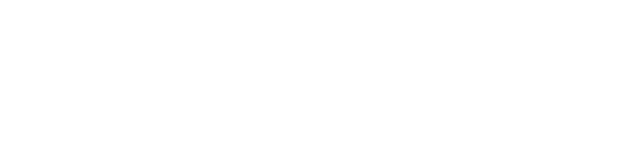
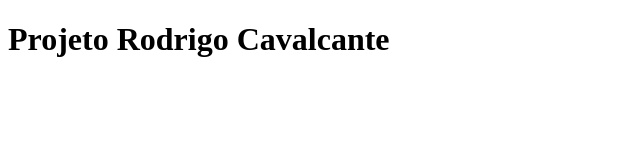
Before and after one commit to Rodrigo1987/meu-site, a plain HTML site: page index.html in a window 1280 px wide. Shown: the whole page, without its empty margins (0-640 px from the left). Drawn offline with Linux system fonts and the light colour scheme.

Commit message:
titulo da pagina

```diff
--- a/index.html
+++ b/index.html
@@ -5,6 +5,6 @@
 	<title>Document</title>
 </head>
 <body>
-
+	<h1>Projeto Rodrigo Cavalcante</h1>
 </body>
 </html>
```
